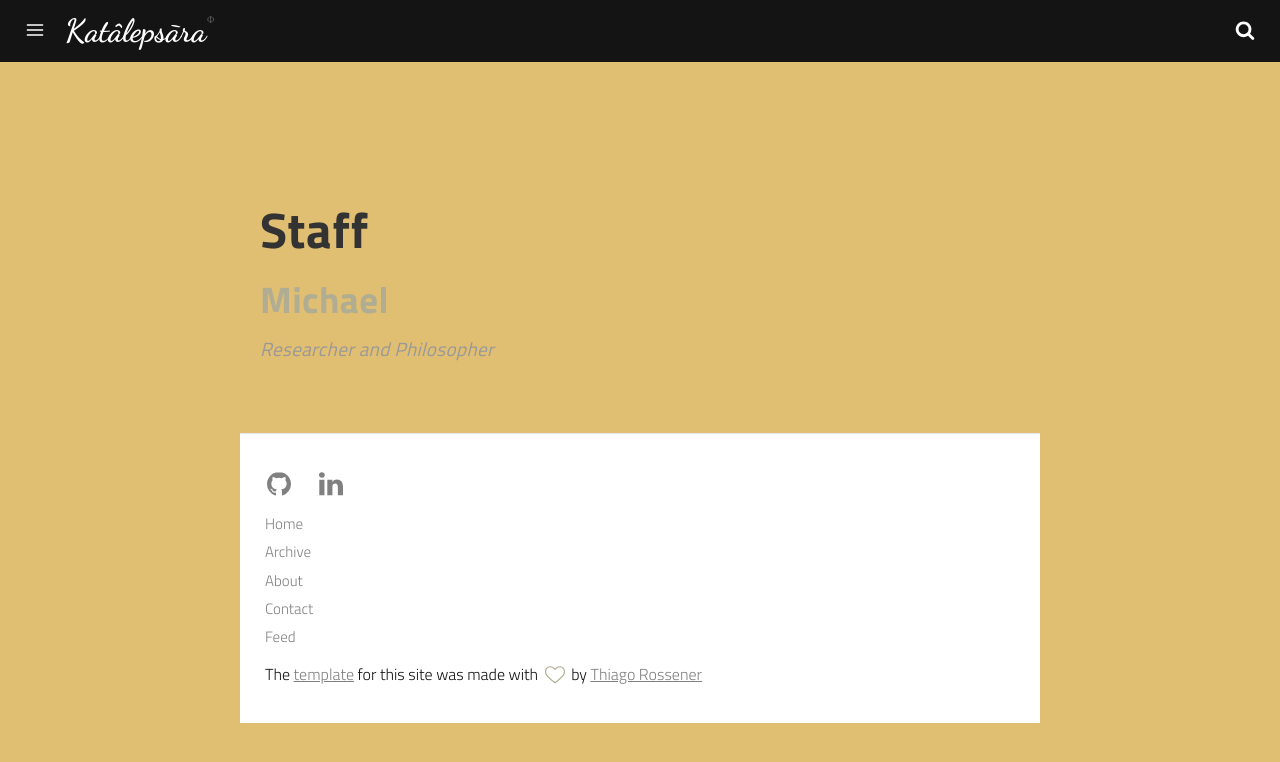
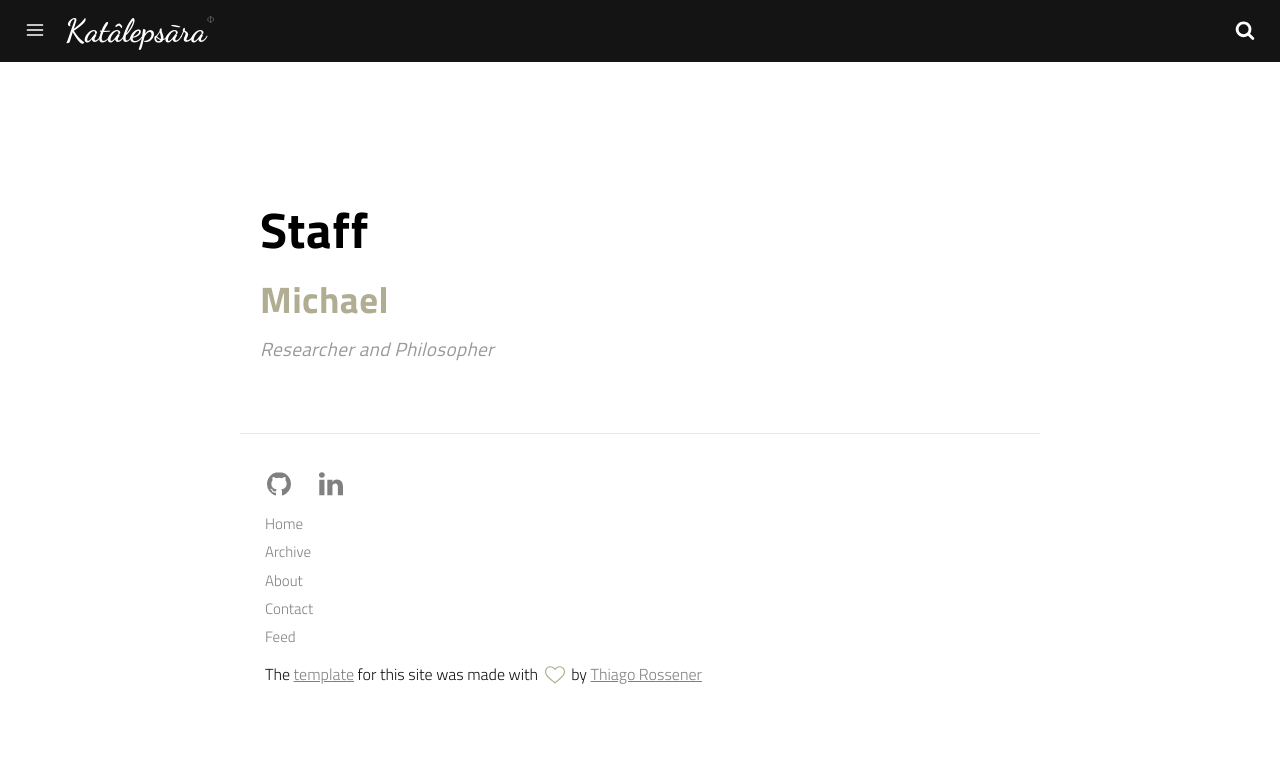
Before and after one commit to mmccoy-01/mmccoy-01.github.io, a Jekyll site: the page built from staff.html, in a window 1280 px wide. Shown: the top 762 px of the page. Built offline with Jekyll 4.4.1, drawn with Linux system fonts in a browser that asks for light colours; a script that is not in the unit is left out.

Commit message:
Revert to f07988b

```diff
--- a/_includes/head.html
+++ b/_includes/head.html
@@ -100,23 +100,4 @@
     <script>
         document.querySelector('html').classList.remove('no-js');
     </script>
-
-    <!-- Add the light and dark mode CSS -->
-    <style>
-        html {
-            --light-text-color: rgb(72, 72, 74);
-            --link-color: rgb(0, 112, 201);
-            --main-background-color: rgb(224, 190, 114);
-            --main-text-color: rgb(51, 51, 51);
-        }
-
-        @media (prefers-color-scheme: dark) {
-            html {
-                --light-text-color: rgb(199, 199, 204);
-                --link-color: rgb(100, 210, 255);
-                --main-background-color: rgb(28, 28, 30);
-                --main-text-color: rgb(229, 229, 234);
-            }
-        }
-    </style>
 </head>
--- a/assets/css/styles.scss
+++ b/assets/css/styles.scss
@@ -8,16 +8,3 @@ $texts: #333333;
 
 @import "jekflix";
 @import url('https://fonts.googleapis.com/css2?family=Dancing+Script:wght@400;700&display=swap');
-
-body {
-    color: var(--light-text-color);
-    background-color: var(--main-background-color);
-}
-
-a {
-    color: var(--link-color);
-}
-
-h1, h2, h3, h4, h5, h6 {
-    color: var(--main-text-color);
-}
```
